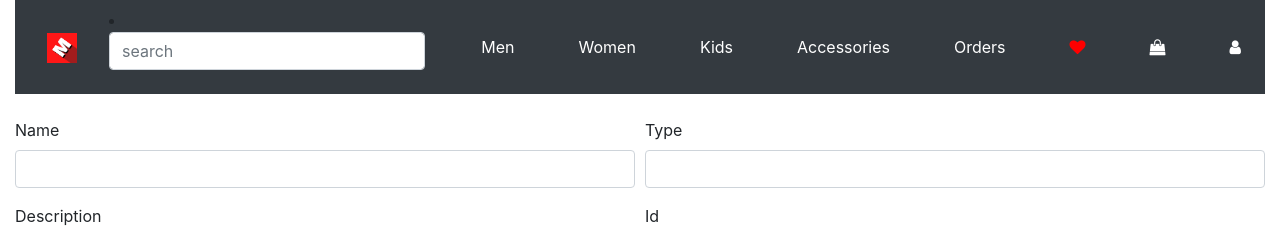
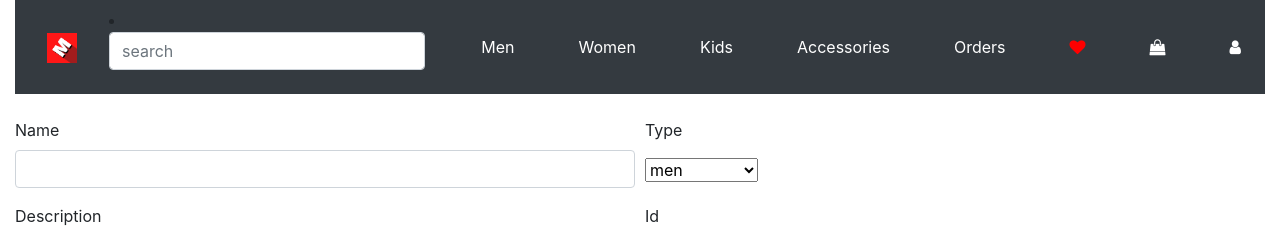
Before and after one commit to nightcrawler3110/Melange, an Angular app: page /admin in a window 1280 px wide. Shown: the top 234 px of the page. Built offline with nearby package versions, Linux system fonts and the light colour scheme.

Commit message:
Finished Everything

```diff
--- a/src/app/admin-page/admin-page.component.html
+++ b/src/app/admin-page/admin-page.component.html
@@ -5,8 +5,13 @@
             <input type="text" #name class="form-control" id="name">
         </div>
         <div class="form-group col-md-6">
-            <label for="type">Type</label>
-            <input type="text" #type class="form-control" id="type">
+            <label for="type">Type</label> <br>
+            <select id="type" #type name="cars" class="mt-2">
+                <option value="men">men</option>
+                <option value="women">women</option>
+                <option value="kids">kids</option>
+                <option value="accessories">accessories</option>
+              </select>
         </div>
         <div class="form-group col-md-6">
             <label for="Description">Description</label>
--- a/src/app/admin-page/admin-page.component.ts
+++ b/src/app/admin-page/admin-page.component.ts
@@ -14,7 +14,8 @@ export class AdminPageComponent implements OnInit {
   }
   addNewProductEventHandler(name,id,type,description,price,image,imagea,imageb,imagec)
 {
-   var obj ={name:name,id:id,type:type,description:description,price:price,image:image,imagea:imagea,imageb:imageb,imagec:imagec}
+  var priceI = parseInt(price);
+   var obj ={name:name,id:id,type:type,description:description,price:priceI,image:image,imagea:imagea,imageb:imageb,imagec:imagec}
    this.connectDbService.addNewProduct(obj).subscribe((data) => {
 
 
--- a/src/app/app.component.html
+++ b/src/app/app.component.html
@@ -64,7 +64,7 @@
               <i class="fa fa-user" style="color:white" aria-hidden="true"></i>
             </a>
             <div class="dropdown-menu dropdown-menu-lg-right dropdown-secondary" aria-labelledby="navbarDropdown">
-              <a class="dropdown-item  waves-effect waves-light" href="#">My Profile</a>
+
               <a class="dropdown-item  waves-effect waves-light" routerLink="/login">Login/SignUp</a>
               <a class="dropdown-item  waves-effect waves-light" (click)="ordersEventHandler()">Orders</a>
               <a class="dropdown-item  waves-effect waves-light" (click)="wishlistEventHandler()">Wishlist</a>
@@ -94,9 +94,7 @@
             </a>
           </li>
 
-          <li class="nav-item active d-lg-none">
-            <a class="nav-link ml-5" href="#">My Profile<span class="sr-only">(current)</span></a>
-          </li>
+
         </ul>
       </div>
     </nav>
```
